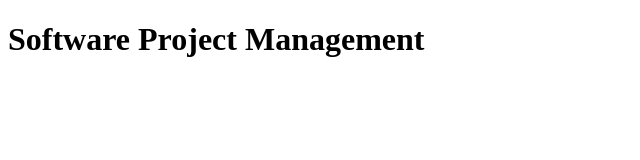
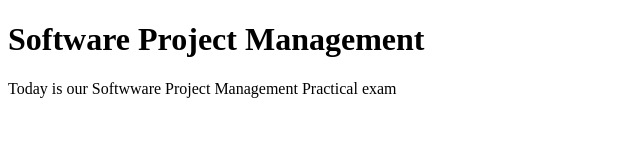
Before and after one commit to BivekChaudhary876/LabPactical, a plain HTML site: page index.html in a window 1280 px wide. Shown: the whole page, without its empty margins (0-640 px from the left). Drawn offline with Linux system fonts and the light colour scheme.

Commit message:
New Paragraph is added

```diff
--- a/index.html
+++ b/index.html
@@ -7,5 +7,6 @@
 </head>
 <body>
     <h1>Software Project Management</h1>
+    <p>Today is our Softwware Project Management Practical exam</p>
 </body>
 </html>
```
